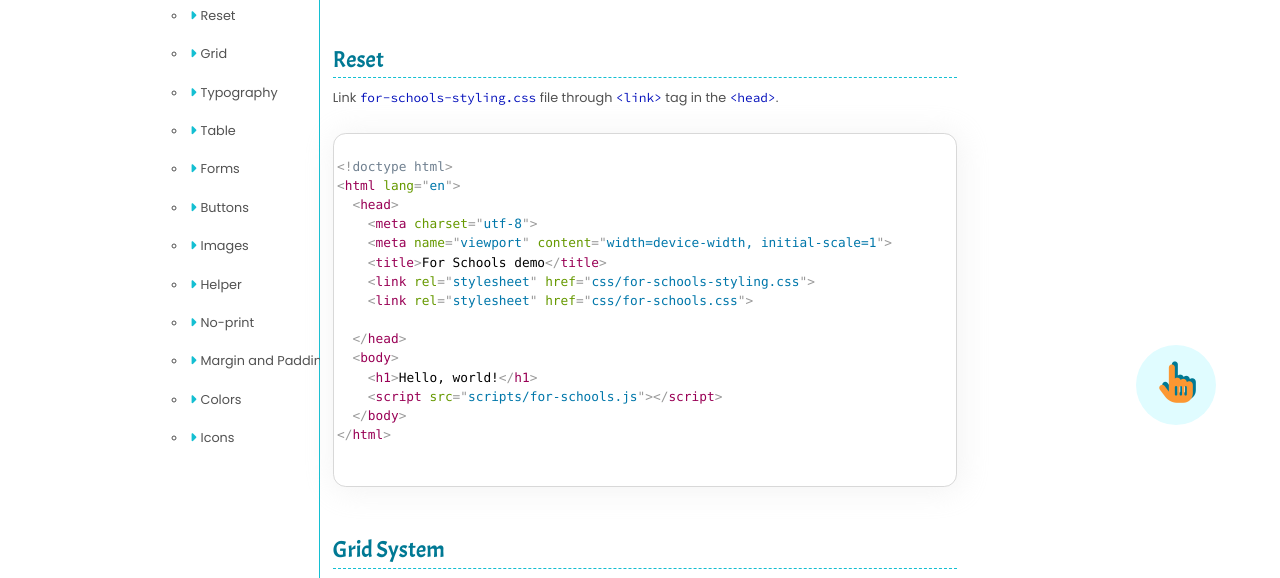
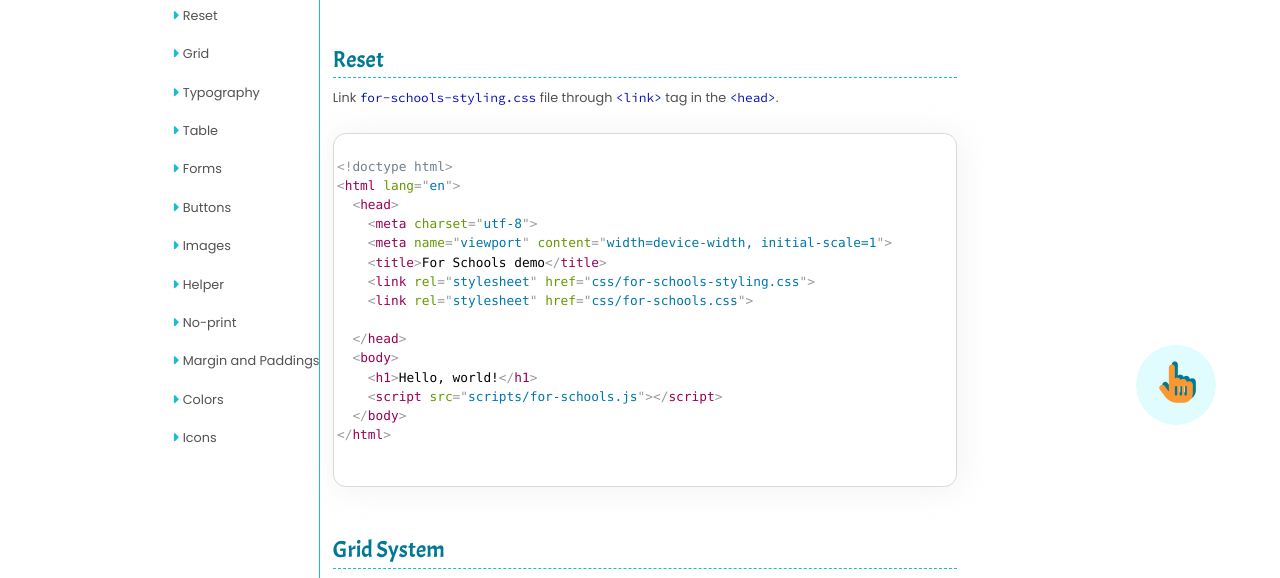
Before and after one commit to fernandaib/finalProject-v04, a plain HTML site: page group04Project_v04/pages/styling.html in a window 1280 px wide. Shown: the part 159-737 px from the top of the page. Drawn offline with Linux system fonts and the light colour scheme; files whose address does not match are found by name.

Commit message:
aside menu bullets
Transparent bullets was vanished through this declaration = list-style-type: none; in .aside-text ul selector.

```diff
--- a/group04Project_v04/css/style.css
+++ b/group04Project_v04/css/style.css
@@ -286,6 +286,7 @@ font-family: 'Source Code Pro', monospace;
   .aside-list li a{
     text-decoration: none;
     color: var(--color-text);
+
   }
 
   .aside-list li a::before{
@@ -313,6 +314,10 @@ font-family: 'Source Code Pro', monospace;
 
   .aside-hide{
     display: none;
+  }
+
+  .aside-text ul{
+    list-style-type: none;
   }
 
 
```
